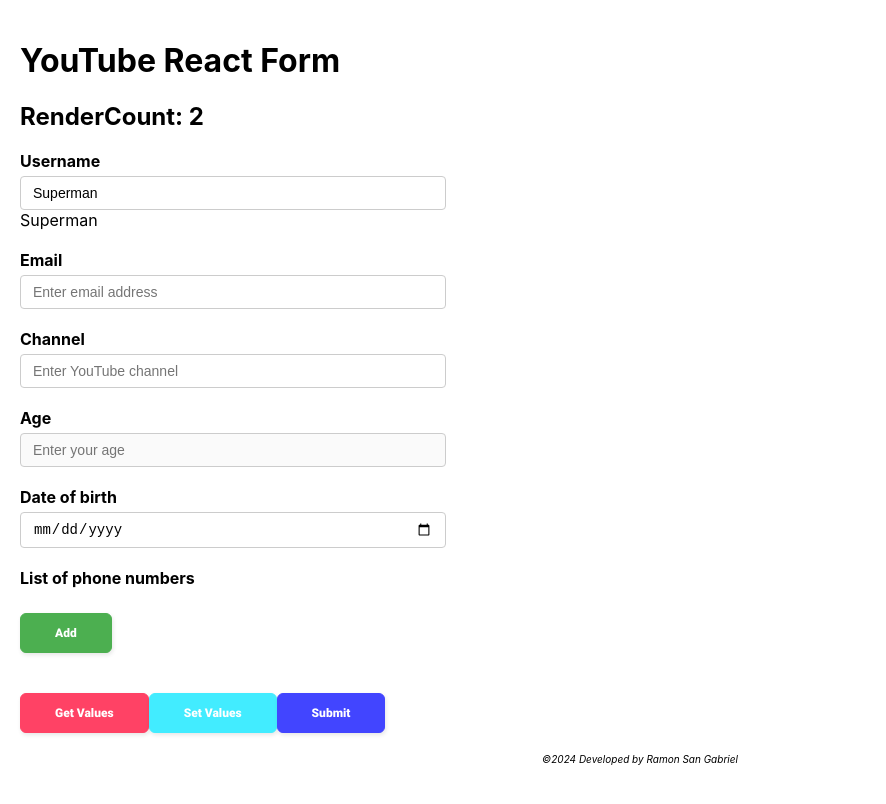
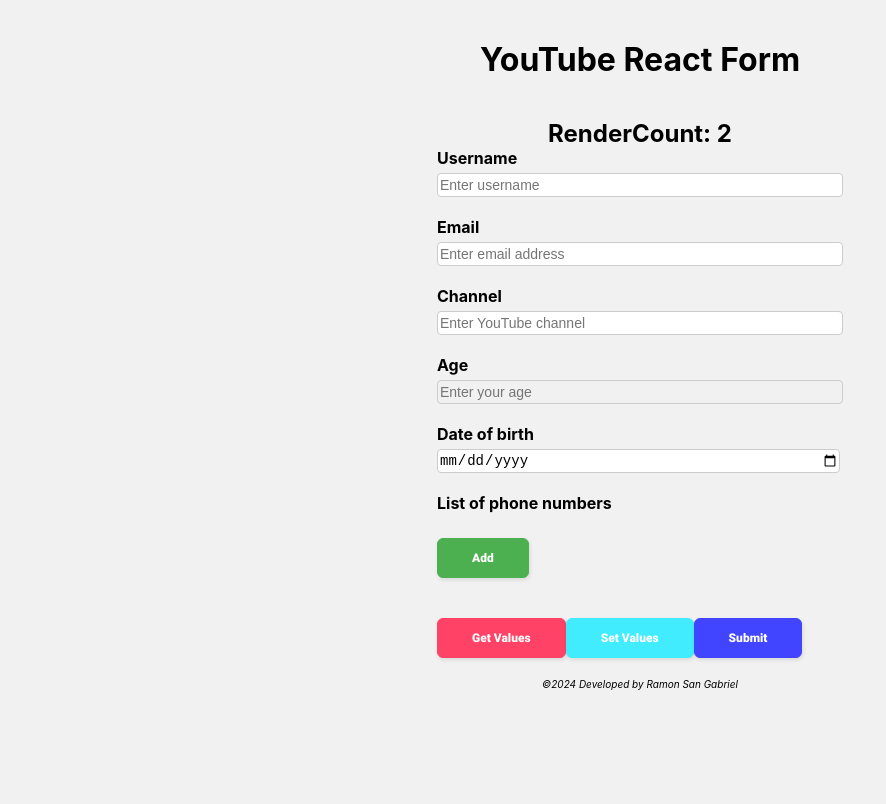
Before and after one commit to RamonSanGabriel/goit-react-hw-02-phonebook3, a React (Create React App) app: page / in a window 1280 px wide. Shown: the whole page, without its empty margins (0-886 px from the left). Built offline with nearby package versions, Linux system fonts and the light colour scheme.

Commit message:
centered form

```diff
--- a/src/components/App.jsx
+++ b/src/components/App.jsx
@@ -1,18 +1,15 @@
 import Footer from './Footer/Footer';
-import YouTubeHeader from './Header/YouTubeHeader/YouTubeHeader';
+import Header from './Header/Header';
 import YouTubeForm from './YoutubeForm/YouTubeForm';
 
 const App = () => {
   return (
-    <div
-      style={{
-        padding: '20px 20px',
-        // textAlign: 'center',
-      }}
-    >
-      <YouTubeHeader />
-      <YouTubeForm />
-      <Footer />
+    <div>
+      <div>
+        <Header />
+        <YouTubeForm />
+        <Footer />
+      </div>
     </div>
   );
 };
--- a/src/components/Buttons/SubmitBtn/SubmitBtn.jsx
+++ b/src/components/Buttons/SubmitBtn/SubmitBtn.jsx
@@ -1,11 +1,16 @@
 import css from './SubmitBtn.module.css';
 
-const SubmitBtn = () => {
+const SubmitBtn = ({ isValid, isDirty }) => {
   const onSubmit = data => console.log('Form submitted', data);
   return (
     <>
       {/* <div style={{ margin: '15px 0' }}> */}
-      <button className={css.submitBtn} onClick={onSubmit} type="submit">
+      <button
+        disabled={!isDirty || isValid}
+        className={css.submitBtn}
+        /*      onClick={onSubmit}
+        type="submit" */
+      >
         Submit
       </button>
       {/* </div> */}
--- a/src/components/Header/Header.jsx
+++ b/src/components/Header/Header.jsx
@@ -1,7 +1,11 @@
-import React from 'react';
+import css from './Header.module.css';
 
 const Header = () => {
-  return <div>Description: "Easy to use"</div>;
+  return (
+    <div>
+      <h1>YouTube React Form</h1>
+    </div>
+  );
 };
 
 export default Header;
--- /dev/null
+++ b/src/components/Header/Header.module.css
@@ -0,0 +1,5 @@
+h1 {
+  text-align: center;
+  margin: 0;
+  padding: 40px 0;
+}
--- a/src/components/Header/YouTubeHeader/YouTubeHeader.jsx
+++ /dev/null
@@ -1,11 +0,0 @@
-import React from 'react';
-
-const YouTubeHeader = () => {
-  return (
-    <div>
-      <h1>YouTube React Form</h1>
-    </div>
-  );
-};
-
-export default YouTubeHeader;
--- a/src/components/YoutubeForm/YouTubeForm.jsx
+++ b/src/components/YoutubeForm/YouTubeForm.jsx
@@ -14,7 +14,7 @@ let renderCounter = 0;
 const YouTubeForm = () => {
   const form = useForm({
     defaultValues: {
-      username: 'Superman',
+      username: '',
       email: '',
       channel: '',
       phoneNumbers: {
@@ -31,10 +31,10 @@ const YouTubeForm = () => {
     watch,
     getValues,
     setValue,
-    formState: { errors, touchedFields, dirtyFields, isDirty },
+    formState: { errors, touchedFields, dirtyFields, isDirty, isValid },
   } = form;
 
-  console.log({ touchedFields, dirtyFields, isDirty });
+  console.log({ touchedFields, dirtyFields, isDirty, isValid });
 
   const { fields, append, remove } = useFieldArray({
     name: 'phoneNumbers',
@@ -60,7 +60,8 @@ const YouTubeForm = () => {
 
   return (
     <div>
-      <div style={{ paddingRight: '20px' }}>
+      <div>
+        <div className={css.container}>
           <h2>RenderCount: {renderCounter / 2}</h2>
           <form onSubmit={handleSubmit(onSubmit, onError)} noValidate>
             <div className={css.formControl}>
@@ -206,6 +207,7 @@ const YouTubeForm = () => {
                     </div>
                   );
                 })}
+
                 {/* Add button */}
                 <button
                   className={css.formBtnAdd}
@@ -216,6 +218,7 @@ const YouTubeForm = () => {
                 </button>
               </div>
             </div>
+
             {/* Get Value Button */}
             <button
               className={css.getValuesBtn}
@@ -224,6 +227,7 @@ const YouTubeForm = () => {
             >
               Get Values
             </button>
+
             {/* Set Value Button */}
             <button
               className={css.setValuesBtn}
@@ -233,9 +237,10 @@ const YouTubeForm = () => {
               Set Values
             </button>
 
-          <SubmitBtn />
+            <SubmitBtn isValid={isValid} isDirty={isDirty} />
           </form>
           <DevTool control={control} />
+        </div>
       </div>
     </div>
   );
--- a/src/components/YoutubeForm/YouTubeForm.module.css
+++ b/src/components/YoutubeForm/YouTubeForm.module.css
@@ -1,3 +1,13 @@
+h2 {
+  margin: 0;
+}
+.container {
+  display: flex;
+  flex-direction: column;
+  justify-content: center;
+  align-items: center;
+  padding: 0 20px;
+}
 .errors {
   color: red;
   font-size: 0.625rem;
--- a/src/index.css
+++ b/src/index.css
@@ -7,6 +7,7 @@ body {
     sans-serif;
   -webkit-font-smoothing: antialiased;
   -moz-osx-font-smoothing: grayscale;
+  background-color: #f1f1f1;
 }
 
 code {
@@ -25,7 +26,7 @@ input[type='number'],
 input[type='date'] {
   display: block;
   width: 100%;
-  padding: 6px 12px;
+  /* padding: 6px 12px; */
   font-size: 14px;
   line-height: 1.42857143;
   background-image: none;
```
Lines whose indentation alone changed are shown as unchanged.
